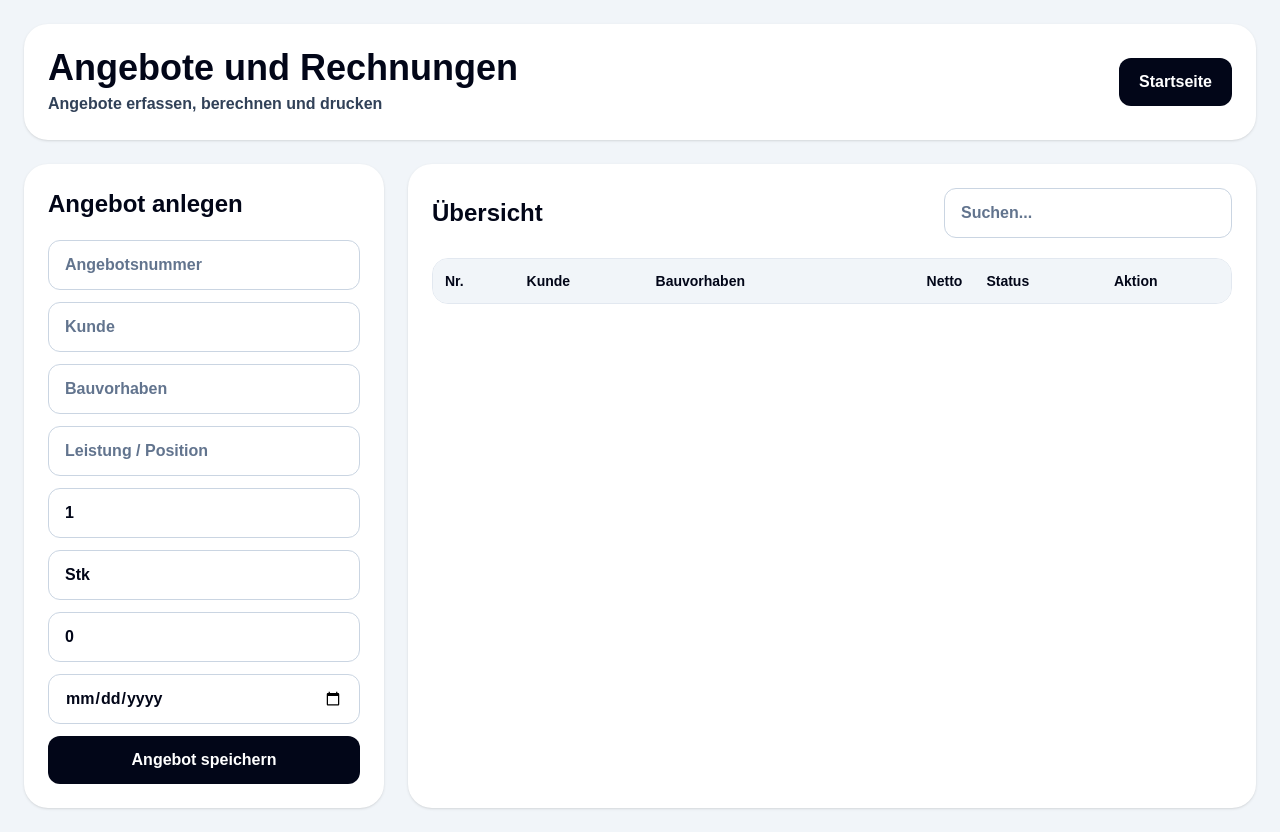
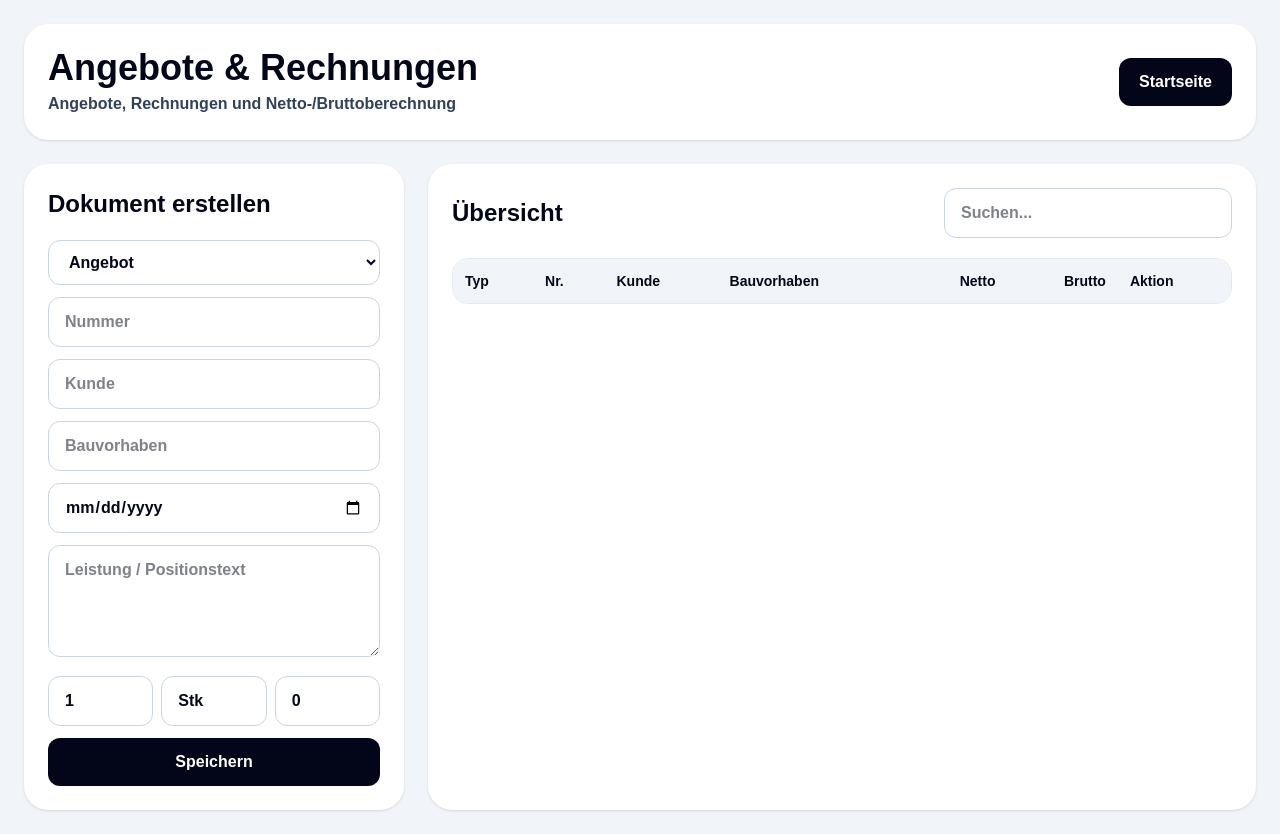
Before and after one commit to sven3joehnk-blip/bauwerkzeug-qr, a Next.js app: page /angebote in a window 1280 px wide. Built offline with nearby package versions, Linux system fonts and the light colour scheme.

Commit message:
angebote rechnungen verbessert

```diff
--- a/app/angebote/page.tsx
+++ b/app/angebote/page.tsx
@@ -6,127 +6,225 @@ type Position = {
   text: string;
   menge: number;
   einheit: string;
-  preis: number;
+  epNetto: number;
 };
 
-type Angebot = {
+type Dokument = {
   nummer: string;
+  typ: 'Angebot' | 'Rechnung';
   kunde: string;
   bauvorhaben: string;
   datum: string;
-  status: string;
   positionen: Position[];
 };
 
 export default function AngebotePage() {
   const [search, setSearch] = useState('');
-  const [angebote, setAngebote] = useState<Angebot[]>([]);
+
+  const [dokumente, setDokumente] = useState<Dokument[]>([]);
+
   const [form, setForm] = useState({
+    typ: 'Angebot',
     nummer: '',
     kunde: '',
     bauvorhaben: '',
     datum: '',
-    status: 'Entwurf',
-    posText: '',
+    text: '',
     menge: '1',
     einheit: 'Stk',
-    preis: '0',
+    epNetto: '0',
   });
 
-  const filtered = angebote.filter((a) =>
-    `${a.nummer} ${a.kunde} ${a.bauvorhaben}`.toLowerCase().includes(search.toLowerCase())
+  const filtered = useMemo(() => {
+    return dokumente.filter((d) =>
+      `${d.nummer} ${d.kunde} ${d.bauvorhaben}`
+        .toLowerCase()
+        .includes(search.toLowerCase())
     );
+  }, [dokumente, search]);
 
-  function saveAngebot() {
-    if (!form.kunde || !form.bauvorhaben) return;
+  function netto(d: Dokument) {
+    return d.positionen.reduce(
+      (sum, p) => sum + p.menge * p.epNetto,
+      0
+    );
+  }
 
-    const nummer = form.nummer || `ANG-${String(angebote.length + 1).padStart(4, '0')}`;
+  function mwst(d: Dokument) {
+    return netto(d) * 0.19;
+  }
 
-    const angebot: Angebot = {
+  function brutto(d: Dokument) {
+    return netto(d) + mwst(d);
+  }
+
+  function saveDokument() {
+    if (!form.kunde || !form.text) {
+      alert('Bitte Kunde und Position eintragen.');
+      return;
+    }
+
+    const nummer =
+      form.nummer ||
+      `${form.typ === 'Angebot' ? 'ANG' : 'RE'}-${String(
+        dokumente.length + 1
+      ).padStart(4, '0')}`;
+
+    const dokument: Dokument = {
       nummer,
+      typ: form.typ as 'Angebot' | 'Rechnung',
       kunde: form.kunde,
       bauvorhaben: form.bauvorhaben,
       datum: form.datum || new Date().toISOString().slice(0, 10),
-      status: form.status,
+
       positionen: [
         {
-          text: form.posText || 'Leistungsposition',
+          text: form.text,
           menge: Number(form.menge),
           einheit: form.einheit,
-          preis: Number(form.preis),
+          epNetto: Number(form.epNetto),
         },
       ],
     };
 
-    setAngebote([angebot, ...angebote]);
+    setDokumente([dokument, ...dokumente]);
 
     setForm({
+      typ: 'Angebot',
       nummer: '',
       kunde: '',
       bauvorhaben: '',
       datum: '',
-      status: 'Entwurf',
-      posText: '',
+      text: '',
       menge: '1',
       einheit: 'Stk',
-      preis: '0',
+      epNetto: '0',
     });
   }
 
-  function summe(a: Angebot) {
-    return a.positionen.reduce((s, p) => s + p.menge * p.preis, 0);
-  }
+  function printDokument(d: Dokument) {
+    const win = window.open('', '_blank');
 
-  function printAngebot(a: Angebot) {
-    const netto = summe(a);
-    const mwst = netto * 0.19;
-    const brutto = netto + mwst;
-
-    const win = window.open('', '_blank');
     if (!win) return;
 
     win.document.write(`
       <html>
         <head>
-          <title>${a.nummer}</title>
+          <title>${d.typ} ${d.nummer}</title>
+
           <style>
-            body { font-family: Arial; padding: 40px; }
-            h1 { font-size: 28px; }
-            table { width: 100%; border-collapse: collapse; margin-top: 25px; }
-            th, td { border: 1px solid #333; padding: 10px; text-align: left; }
-            .right { text-align: right; }
+            body {
+              font-family: Arial;
+              padding: 40px;
+              color: #111;
+            }
+
+            h1 {
+              font-size: 34px;
+              margin-bottom: 20px;
+            }
+
+            table {
+              width: 100%;
+              border-collapse: collapse;
+              margin-top: 30px;
+            }
+
+            th, td {
+              border: 1px solid #444;
+              padding: 10px;
+              text-align: left;
+            }
+
+            .right {
+              text-align: right;
+            }
+
+            .summe {
+              margin-top: 30px;
+              width: 320px;
+              margin-left: auto;
+            }
+
+            .summe p {
+              display: flex;
+              justify-content: space-between;
+              font-size: 18px;
+              margin: 8px 0;
+            }
+
+            .gross {
+              font-size: 24px;
+              font-weight: bold;
+            }
           </style>
         </head>
+
         <body>
-          <h1>Angebot ${a.nummer}</h1>
-          <p><b>Kunde:</b> ${a.kunde}</p>
-          <p><b>Bauvorhaben:</b> ${a.bauvorhaben}</p>
-          <p><b>Datum:</b> ${a.datum}</p>
+
+          <h1>${d.typ} ${d.nummer}</h1>
+
+          <p><b>Kunde:</b> ${d.kunde}</p>
+          <p><b>Bauvorhaben:</b> ${d.bauvorhaben}</p>
+          <p><b>Datum:</b> ${d.datum}</p>
 
           <table>
             <thead>
               <tr>
-                <th>Leistung</th><th>Menge</th><th>Einheit</th><th>EP</th><th>GP</th>
+                <th>Pos.</th>
+                <th>Leistung</th>
+                <th>Menge</th>
+                <th>Einheit</th>
+                <th>EP Netto</th>
+                <th>GP Netto</th>
               </tr>
             </thead>
+
             <tbody>
-              ${a.positionen.map(p => `
+
+              ${d.positionen
+                .map(
+                  (p, index) => `
                     <tr>
+                      <td>${index + 1}</td>
                       <td>${p.text}</td>
                       <td>${p.menge}</td>
                       <td>${p.einheit}</td>
-                  <td class="right">${p.preis.toFixed(2)} €</td>
-                  <td class="right">${(p.menge * p.preis).toFixed(2)} €</td>
+                      <td class="right">${p.epNetto.toFixed(2)} €</td>
+                      <td class="right">${(
+                        p.menge * p.epNetto
+                      ).toFixed(2)} €</td>
                     </tr>
-              `).join('')}
+                  `
+                )
+                .join('')}
+
             </tbody>
           </table>
 
-          <p class="right"><b>Netto:</b> ${netto.toFixed(2)} €</p>
-          <p class="right"><b>MwSt. 19 %:</b> ${mwst.toFixed(2)} €</p>
-          <p class="right"><b>Brutto:</b> ${brutto.toFixed(2)} €</p>
+          <div class="summe">
+            <p>
+              <span>Netto:</span>
+              <span>${netto(d).toFixed(2)} €</span>
+            </p>
 
-          <script>window.print();</script>
+            <p>
+              <span>MwSt. 19%:</span>
+              <span>${mwst(d).toFixed(2)} €</span>
+            </p>
+
+            <p class="gross">
+              <span>Brutto:</span>
+              <span>${brutto(d).toFixed(2)} €</span>
+            </p>
+          </div>
+
+          <script>
+            window.onload = function() {
+              window.print();
+            }
+          </script>
+
         </body>
       </html>
     `);
@@ -137,93 +235,222 @@ export default function AngebotePage() {
   return (
     <main className="min-h-screen bg-slate-100 p-6 text-slate-950">
       <div className="mx-auto max-w-7xl space-y-6">
+
         <header className="flex items-center justify-between rounded-3xl bg-white p-6 shadow-sm">
           <div>
-            <h1 className="text-4xl font-black">Angebote und Rechnungen</h1>
-            <p className="mt-1 font-bold text-slate-700">Angebote erfassen, berechnen und drucken</p>
+            <h1 className="text-4xl font-black">
+              Angebote & Rechnungen
+            </h1>
+
+            <p className="mt-1 text-base font-bold text-slate-700">
+              Angebote, Rechnungen und Netto-/Bruttoberechnung
+            </p>
           </div>
-          <a href="/" className="rounded-xl bg-slate-950 px-5 py-3 font-black text-white">Startseite</a>
+
+          <a
+            href="/"
+            className="rounded-xl bg-slate-950 px-5 py-3 font-black text-white"
+          >
+            Startseite
+          </a>
         </header>
 
-        <section className="grid gap-6 lg:grid-cols-[360px_1fr]">
+        <section className="grid gap-6 lg:grid-cols-[380px_1fr]">
+
           <div className="rounded-3xl bg-white p-6 shadow-sm">
-            <h2 className="text-2xl font-black">Angebot anlegen</h2>
+
+            <h2 className="text-2xl font-black">
+              Dokument erstellen
+            </h2>
 
             <div className="mt-5 space-y-3">
-              {[
-                ['Angebotsnummer', 'nummer'],
-                ['Kunde', 'kunde'],
-                ['Bauvorhaben', 'bauvorhaben'],
-                ['Leistung / Position', 'posText'],
-                ['Menge', 'menge'],
-                ['Einheit', 'einheit'],
-                ['Einzelpreis netto', 'preis'],
-              ].map(([label, key]) => (
+
+              <select
+                value={form.typ}
+                onChange={(e) =>
+                  setForm({ ...form, typ: e.target.value })
+                }
+                className="w-full rounded-xl border border-slate-300 px-4 py-3 font-bold"
+              >
+                <option>Angebot</option>
+                <option>Rechnung</option>
+              </select>
+
               <input
-                  key={key}
-                  placeholder={label}
-                  value={(form as any)[key]}
-                  onChange={(e) => setForm({ ...form, [key]: e.target.value })}
-                  className="w-full rounded-xl border border-slate-300 px-4 py-3 font-bold placeholder:text-slate-500"
+                placeholder="Nummer"
+                value={form.nummer}
+                onChange={(e) =>
+                  setForm({ ...form, nummer: e.target.value })
+                }
+                className="w-full rounded-xl border border-slate-300 px-4 py-3 font-bold"
               />
-              ))}
+
+              <input
+                placeholder="Kunde"
+                value={form.kunde}
+                onChange={(e) =>
+                  setForm({ ...form, kunde: e.target.value })
+                }
+                className="w-full rounded-xl border border-slate-300 px-4 py-3 font-bold"
+              />
+
+              <input
+                placeholder="Bauvorhaben"
+                value={form.bauvorhaben}
+                onChange={(e) =>
+                  setForm({ ...form, bauvorhaben: e.target.value })
+                }
+                className="w-full rounded-xl border border-slate-300 px-4 py-3 font-bold"
+              />
 
               <input
                 type="date"
                 value={form.datum}
-                onChange={(e) => setForm({ ...form, datum: e.target.value })}
+                onChange={(e) =>
+                  setForm({ ...form, datum: e.target.value })
+                }
                 className="w-full rounded-xl border border-slate-300 px-4 py-3 font-bold"
               />
 
-              <button onClick={saveAngebot} className="w-full rounded-xl bg-slate-950 px-4 py-3 font-black text-white">
-                Angebot speichern
+              <textarea
+                placeholder="Leistung / Positionstext"
+                value={form.text}
+                onChange={(e) =>
+                  setForm({ ...form, text: e.target.value })
+                }
+                className="h-28 w-full rounded-xl border border-slate-300 px-4 py-3 font-bold"
+              />
+
+              <div className="grid grid-cols-3 gap-2">
+
+                <input
+                  placeholder="Menge"
+                  value={form.menge}
+                  onChange={(e) =>
+                    setForm({ ...form, menge: e.target.value })
+                  }
+                  className="rounded-xl border border-slate-300 px-4 py-3 font-bold"
+                />
+
+                <input
+                  placeholder="Einheit"
+                  value={form.einheit}
+                  onChange={(e) =>
+                    setForm({ ...form, einheit: e.target.value })
+                  }
+                  className="rounded-xl border border-slate-300 px-4 py-3 font-bold"
+                />
+
+                <input
+                  placeholder="EP Netto"
+                  value={form.epNetto}
+                  onChange={(e) =>
+                    setForm({ ...form, epNetto: e.target.value })
+                  }
+                  className="rounded-xl border border-slate-300 px-4 py-3 font-bold"
+                />
+
+              </div>
+
+              <button
+                onClick={saveDokument}
+                className="w-full rounded-xl bg-slate-950 px-4 py-3 font-black text-white"
+              >
+                Speichern
               </button>
+
             </div>
           </div>
 
           <div className="rounded-3xl bg-white p-6 shadow-sm">
+
             <div className="mb-5 flex items-center justify-between">
-              <h2 className="text-2xl font-black">Übersicht</h2>
+
+              <h2 className="text-2xl font-black">
+                Übersicht
+              </h2>
+
               <input
                 placeholder="Suchen..."
                 value={search}
                 onChange={(e) => setSearch(e.target.value)}
-                className="w-72 rounded-xl border border-slate-300 px-4 py-3 font-bold placeholder:text-slate-500"
+                className="w-72 rounded-xl border border-slate-300 px-4 py-3 font-bold"
               />
+
             </div>
 
             <div className="overflow-auto rounded-2xl border border-slate-200">
+
               <table className="w-full text-left text-sm">
+
                 <thead className="bg-slate-100">
                   <tr>
+                    <th className="p-3 font-black">Typ</th>
                     <th className="p-3 font-black">Nr.</th>
                     <th className="p-3 font-black">Kunde</th>
                     <th className="p-3 font-black">Bauvorhaben</th>
                     <th className="p-3 text-right font-black">Netto</th>
-                    <th className="p-3 font-black">Status</th>
+                    <th className="p-3 text-right font-black">Brutto</th>
                     <th className="p-3 font-black">Aktion</th>
                   </tr>
                 </thead>
+
                 <tbody>
-                  {filtered.map((a) => (
-                    <tr key={a.nummer} className="border-t border-slate-200">
-                      <td className="p-3 font-black">{a.nummer}</td>
-                      <td className="p-3 font-bold">{a.kunde}</td>
-                      <td className="p-3 font-bold">{a.bauvorhaben}</td>
-                      <td className="p-3 text-right font-black">{summe(a).toFixed(2)} €</td>
-                      <td className="p-3 font-bold">{a.status}</td>
+
+                  {filtered.map((d) => (
+                    <tr
+                      key={d.nummer}
+                      className="border-t border-slate-200"
+                    >
+
+                      <td className="p-3 font-black">
+                        {d.typ}
+                      </td>
+
+                      <td className="p-3 font-black">
+                        {d.nummer}
+                      </td>
+
+                      <td className="p-3 font-bold">
+                        {d.kunde}
+                      </td>
+
+                      <td className="p-3 font-bold">
+                        {d.bauvorhaben}
+                      </td>
+
+                      <td className="p-3 text-right font-black text-blue-700">
+                        {netto(d).toFixed(2)} €
+                      </td>
+
+                      <td className="p-3 text-right font-black text-emerald-700">
+                        {brutto(d).toFixed(2)} €
+                      </td>
+
                       <td className="p-3">
-                        <button onClick={() => printAngebot(a)} className="rounded-lg bg-blue-700 px-3 py-2 text-xs font-black text-white">
+
+                        <button
+                          onClick={() => printDokument(d)}
+                          className="rounded-lg bg-slate-950 px-3 py-2 text-xs font-black text-white"
+                        >
                           Drucken
                         </button>
+
                       </td>
+
                     </tr>
                   ))}
+
                 </tbody>
+
               </table>
+
             </div>
+
           </div>
+
         </section>
+
       </div>
     </main>
   );
```
Lines whose indentation alone changed are shown as unchanged.
